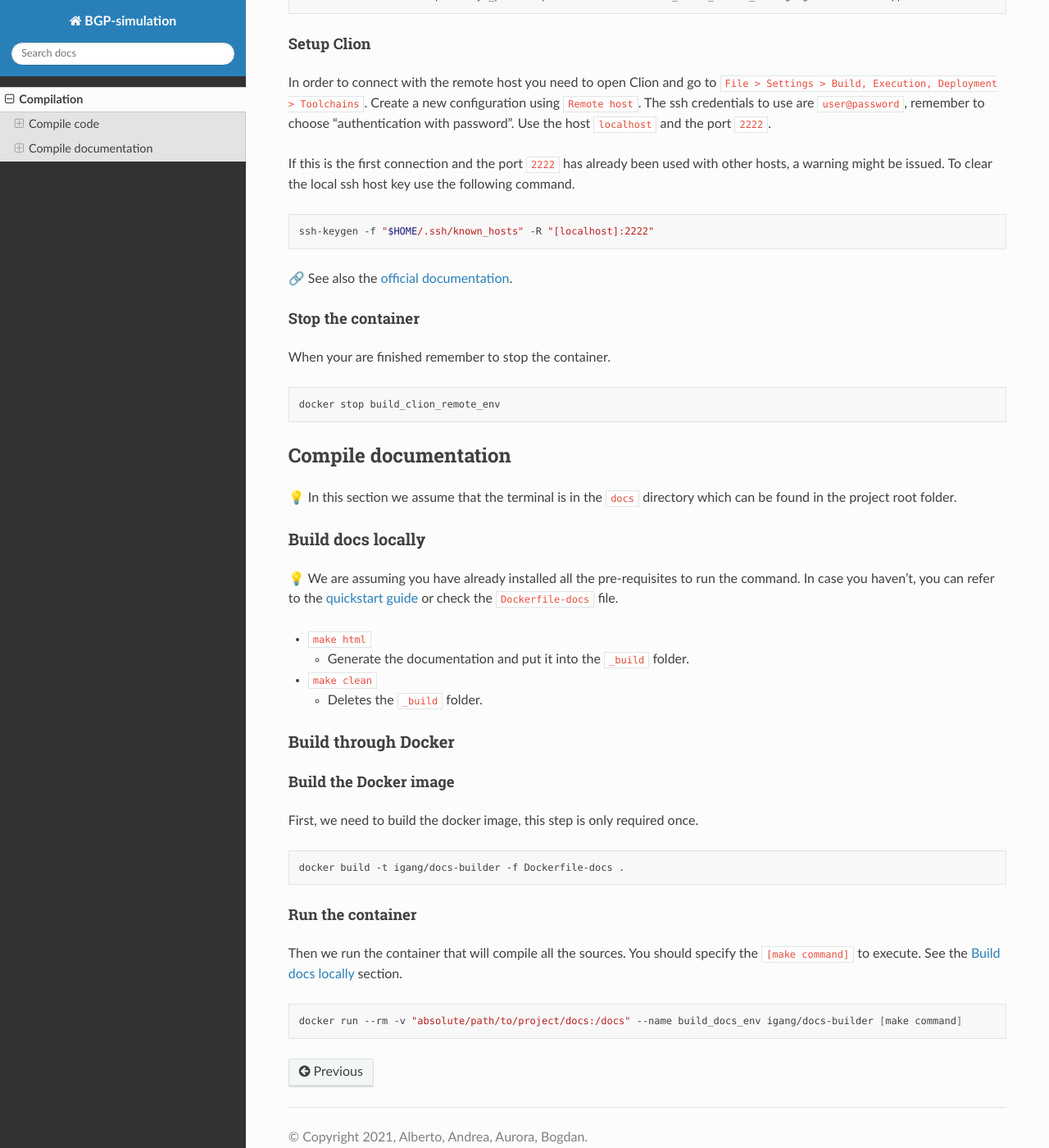
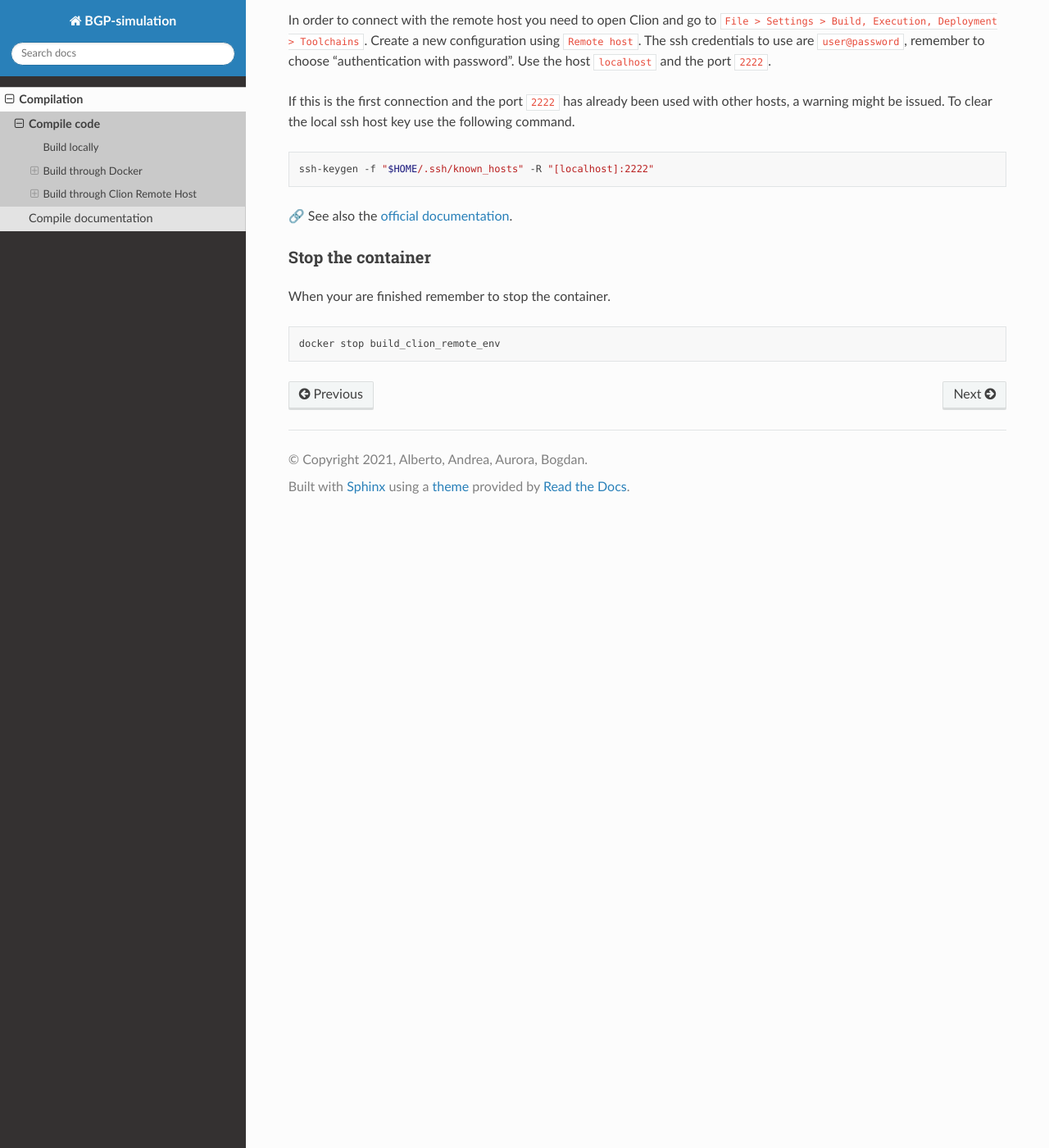
Before and after one commit to zanna-37/BGP-simulation, a Sphinx documentation site: the page built from docs/compilation/compile-code.md, in a window 1280 px wide and 1400 px high, scrolled down 1395 px. Shown: the whole window at 82% size. Built offline with Sphinx 7.4.7 and the Read the Docs theme 2.0.0, drawn with Linux system fonts in a browser that asks for light colours; some of the changed text lies outside the part shown.

Commit message:
refactor(docs): restructure docs

````diff
--- a/docs/compilation.md
+++ b/docs/compilation/compile-code.md
@@ -1,10 +1,7 @@
-# Compilation
-There are multiple possible ways to compile the code and the documentation.
-
-## Compile code
+# Compile code
 💡 In this section we assume that the terminal is in the project root folder.
 
-### Build locally
+## Build locally
 - `make build`
   - Compiles all the files, put them into the `cmake-release` directory, and produce the executable file.
 - `make run`
@@ -16,37 +13,37 @@
 - `make clean`
   - Deletes the build folders: `cmake-release` and `cmake-debug`.
 
-### Build through Docker
-#### Build the Docker image
+## Build through Docker
+### Build the Docker image
 First, you need to build the docker image, this step is only required once.
 
 ```bash
 docker build -t igang/build-cpp-env -f Dockerfile .
 ```
 
-#### Run the container
+### Run the container
 Then, run the container that will compile all the sources. You should specify the `[make command]` to execute. See the [Build locally](#build-locally) section.
 
 ```bash
 docker run --rm -v "absolute/path/to/project:/project" --name build_env igang/build-cpp-env [make command]
 ```
 
-### Build through Clion
+## Build through Clion Remote Host
 Clion can compile code using a remote host. In this case the remote host is the docker machine.
 
-#### Build the Docker image
+### Build the Docker image
 First, you need to build the docker image, this step is only required once.
 
 ```bash
 docker build -t igang/build-clion-cpp-env -f Dockerfile-build-clion .
 ```
 
-#### Run the container
+### Run the container
 ```bash
 docker run --rm -d --cap-add sys_ptrace -p 2222:22 --name build_clion_remote_env igang/build-clion-cpp-env
 ```
 
-#### Setup Clion
+### Setup Clion
 In order to connect with the remote host you need to open Clion and go to `File > Settings > Build, Execution, Deployment > Toolchains`. Create a new configuration using `Remote host`. The ssh credentials to use are `user@password`, remember to choose "authentication with password". Use the host `localhost` and the port `2222`.
 
 If this is the first connection and the port `2222` has already been used with other hosts, a warning might be issued. To clear the local ssh host key use the following command.
@@ -57,35 +54,9 @@
 
 🔗 See also the [official documentation](https://www.jetbrains.com/help/clion/clion-toolchains-in-docker.html).
 
-#### Stop the container
+### Stop the container
 When your are finished remember to stop the container.
 
 ```bash
 docker stop build_clion_remote_env
 ```
-
-## Compile documentation
-💡 In this section we assume that the terminal is in the `docs` directory which can be found in the project root folder.
-
-### Build docs locally
-💡 We are assuming you have already installed all the pre-requisites to run the command. In case you haven't, you can refer to the [quickstart guide](https://docs.readthedocs.io/en/stable/intro/getting-started-with-sphinx.html) or check the `Dockerfile-docs` file.
-
-- `make html`
-  - Generate the documentation and put it into the `_build` folder.
-- `make clean`
-  - Deletes the `_build` folder.
-
-### Build through Docker
-#### Build the Docker image
-First, we need to build the docker image, this step is only required once.
-
-```bash
-docker build -t igang/docs-builder -f Dockerfile-docs .
-```
-
-#### Run the container
-Then we run the container that will compile all the sources. You should specify the `[make command]` to execute. See the [Build docs locally](#build-docs-locally) section.
-
-```bash
-docker run --rm -v "absolute/path/to/project/docs:/docs" --name build_docs_env igang/docs-builder [make command]
-```
--- a/docs/index.rst
+++ b/docs/index.rst
@@ -9,4 +9,4 @@
 .. toctree::
    :maxdepth: 2
 
-   compilation.md
+   compilation
````
Also changed, not shown: docs/compilation.rst (added, +10 -0 lines), docs/compilation/compile-documentation.md (added, +25 -0 lines).
